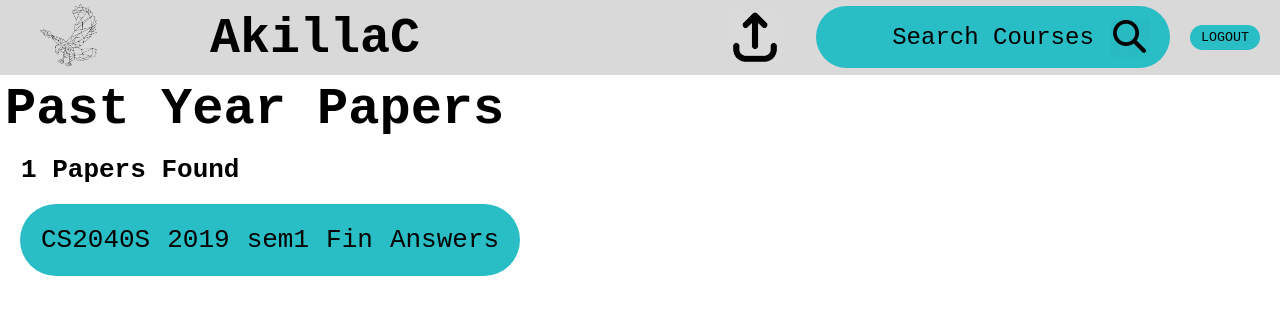
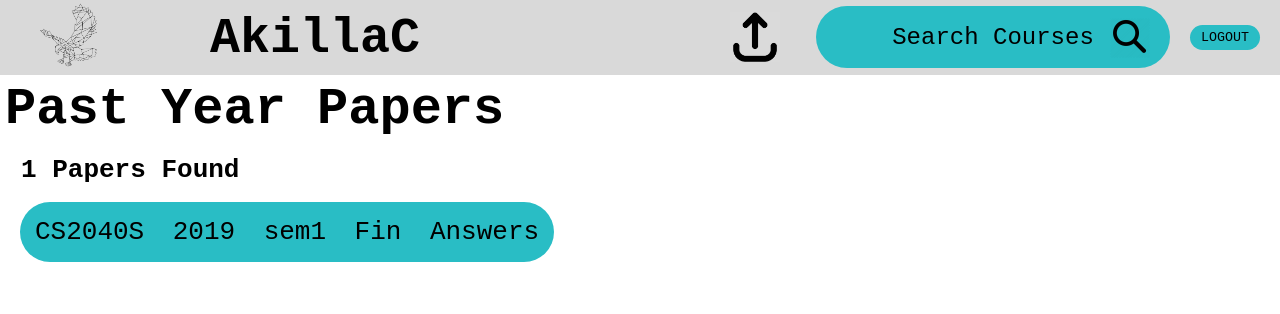
Before and after one commit to ngeeyonglim/AzureAkillac, a React (Create React App) app in the folder frontend/: page /search in a window 1280 px wide. Shown: the top 314 px of the page. Built offline with nearby package versions, Linux system fonts and the light colour scheme; no server answers.

Commit message:
fixed some css and bug fixed search function

```diff
--- a/frontend/src/components/Card.js
+++ b/frontend/src/components/Card.js
@@ -5,12 +5,12 @@ export default function Card({ pyp }) {
         midOrFinals,
         ansOrQuestions} = pyp;
     return (
-        <div className="card">
-            {courseCode && <td>{courseCode}</td>}
-            {pypYear && <td>{pypYear}</td>}
-            {semester && <td>{semester}</td>}
-            {midOrFinals && <td>{midOrFinals}</td>}
-            {ansOrQuestions && <td>{ansOrQuestions}</td>}
-        </div>
+        <td className="card">
+            { courseCode && <p>{ courseCode }</p>}
+            { pypYear && <p>{ pypYear }</p>}
+            { semester && <p>{ semester }</p>}
+            { midOrFinals && <p>{ midOrFinals }</p>}
+            { ansOrQuestions && <p>{ ansOrQuestions }</p>}
+        </td>
     )
 }
--- a/frontend/src/components/PypListContext.js
+++ b/frontend/src/components/PypListContext.js
@@ -1,5 +1,4 @@
 import { useState, useEffect, useContext, createContext } from "react";
-import axios from "axios";
 
 const PypListContext = createContext();
 const PypListUpdateContext = createContext();
--- a/frontend/src/components/SearchScreen.js
+++ b/frontend/src/components/SearchScreen.js
@@ -6,14 +6,14 @@ import { usePypList, useFilteredCourseCode } from "./PypListContext";
 export default function SearchScreen() {
     const pyp = usePypList();
     const { courseCode } = useFilteredCourseCode();
-    const filteredPyp = pyp;
+    const filteredPyp = pyp.filter(pyp =>
+        pyp.courseCode.toLowerCase().includes(courseCode.toLowerCase()));
 
-    console.log(filteredPyp);
     return (
         <div>
             <NavBar />
             {filteredPyp.length > 0
-            ? <PypList pyp={pyp} />
+            ? <PypList pyp={filteredPyp} />
             : <EmptyList />}
         </div>
     );
--- a/frontend/src/components/UploadScreen.js
+++ b/frontend/src/components/UploadScreen.js
@@ -18,7 +18,7 @@ export default function UploadScreen() {
                 <br />
                 <legend>Year</legend>
                 <input type="text"
-                    placeholder="yy / yy"
+                    placeholder="yy/yy"
                     value={uploadPyp.pypYear}
                     onChange={handleUploadPyp}
                     name="pypYear"
--- a/frontend/src/index.css
+++ b/frontend/src/index.css
@@ -238,9 +238,12 @@ table {
 }
 .card {
   background-color: #29BDC5;
-  margin: 0.1em auto;
-  padding: 5px;
+  margin: 0.05em auto;
+  padding: 15px;
   border-radius: 2em;
+  display: flex;
+  justify-content: space-between;
+  width: 120%;
 }
 
 .emptylist {
```
